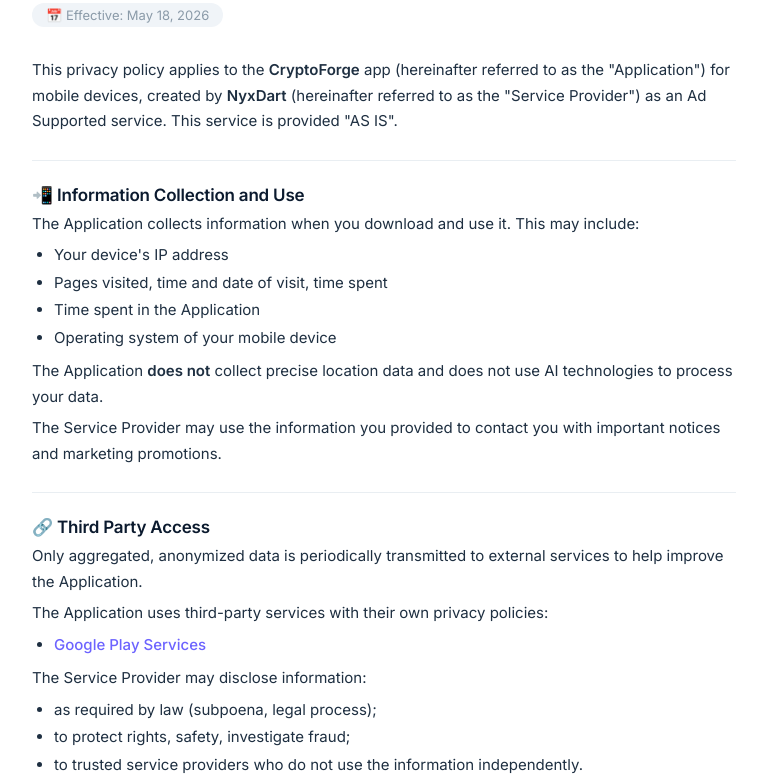
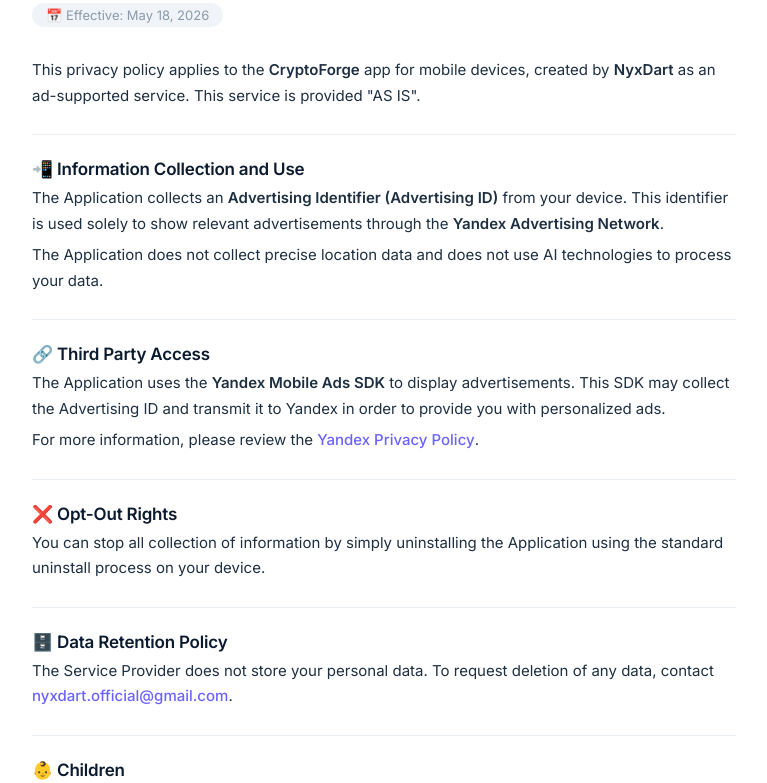
Before and after one commit to DevBrake/cryptoforge-privacy, a plain HTML site: page index.html in a window 1280 px wide. Shown: the part 144-927 px from the top of the page, without its empty margins (256-1023 px from the left). Drawn offline with Linux system fonts and the light colour scheme.

Commit message:
Update index.html

```diff
--- a/index.html
+++ b/index.html
@@ -171,39 +171,23 @@
   <div class="last-updated">📅 Effective: May 18, 2026</div>
 
   <div class="section">
-    <p>This privacy policy applies to the <strong>CryptoForge</strong> app (hereinafter referred to as the "Application") for mobile devices, created by <strong>NyxDart</strong> (hereinafter referred to as the "Service Provider") as an Ad Supported service. This service is provided "AS IS".</p>
+    <p>This privacy policy applies to the <strong>CryptoForge</strong> app for mobile devices, created by <strong>NyxDart</strong> as an ad-supported service. This service is provided "AS IS".</p>
   </div>
 
   <div class="divider"></div>
 
   <div class="section">
     <h2>📲 Information Collection and Use</h2>
-    <p>The Application collects information when you download and use it. This may include:</p>
-    <ul>
-      <li>Your device's IP address</li>
-      <li>Pages visited, time and date of visit, time spent</li>
-      <li>Time spent in the Application</li>
-      <li>Operating system of your mobile device</li>
-    </ul>
-    <p>The Application <strong>does not</strong> collect precise location data and does not use AI technologies to process your data.</p>
-    <p>The Service Provider may use the information you provided to contact you with important notices and marketing promotions.</p>
+    <p>The Application collects an <strong>Advertising Identifier (Advertising ID)</strong> from your device. This identifier is used solely to show relevant advertisements through the <strong>Yandex Advertising Network</strong>.</p>
+    <p>The Application does not collect precise location data and does not use AI technologies to process your data.</p>
   </div>
 
   <div class="divider"></div>
 
   <div class="section">
     <h2>🔗 Third Party Access</h2>
-    <p>Only aggregated, anonymized data is periodically transmitted to external services to help improve the Application.</p>
-    <p>The Application uses third-party services with their own privacy policies:</p>
-    <ul>
-      <li><a href="https://www.google.com/policies/privacy/" target="_blank">Google Play Services</a></li>
-    </ul>
-    <p>The Service Provider may disclose information:</p>
-    <ul>
-      <li>as required by law (subpoena, legal process);</li>
-      <li>to protect rights, safety, investigate fraud;</li>
-      <li>to trusted service providers who do not use the information independently.</li>
-    </ul>
+    <p>The Application uses the <strong>Yandex Mobile Ads SDK</strong> to display advertisements. This SDK may collect the Advertising ID and transmit it to Yandex in order to provide you with personalized ads.</p>
+    <p>For more information, please review the <a href="https://yandex.com/legal/confidential/" target="_blank">Yandex Privacy Policy</a>.</p>
   </div>
 
   <div class="divider"></div>
@@ -217,14 +201,14 @@
 
   <div class="section">
     <h2>🗄️ Data Retention Policy</h2>
-    <p>The Service Provider will retain User Provided data while you use the Application and for a reasonable time thereafter. To request deletion, contact <a href="mailto:nyxdart.official@gmail.com">nyxdart.official@gmail.com</a>.</p>
+    <p>The Service Provider does not store your personal data. To request deletion of any data, contact <a href="mailto:nyxdart.official@gmail.com">nyxdart.official@gmail.com</a>.</p>
   </div>
 
   <div class="divider"></div>
 
   <div class="section">
     <h2>👶 Children</h2>
-    <p>The Application is not intended for children under 13. The Service Provider does not knowingly collect personally identifiable information from children under 13. If you are a parent and believe your child has provided personal information, please contact us.</p>
+    <p>The Application is not intended for children under 13. The Service Provider does not knowingly collect personally identifiable information from children under 13.</p>
   </div>
 
   <div class="divider"></div>
@@ -238,7 +222,7 @@
 
   <div class="section">
     <h2>📝 Changes</h2>
-    <p>This Privacy Policy may be updated from time to time. Changes will be posted on this page. Continued use of the Application constitutes acceptance of any changes.</p>
+    <p>This Privacy Policy may be updated from time to time. Changes will be posted on this page.</p>
   </div>
 
   <div class="divider"></div>
```
